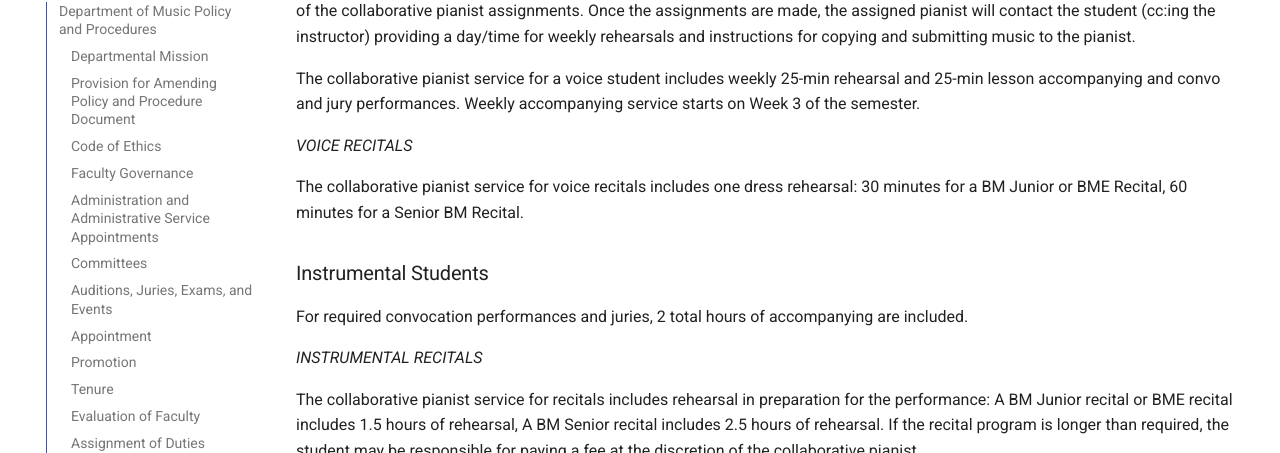
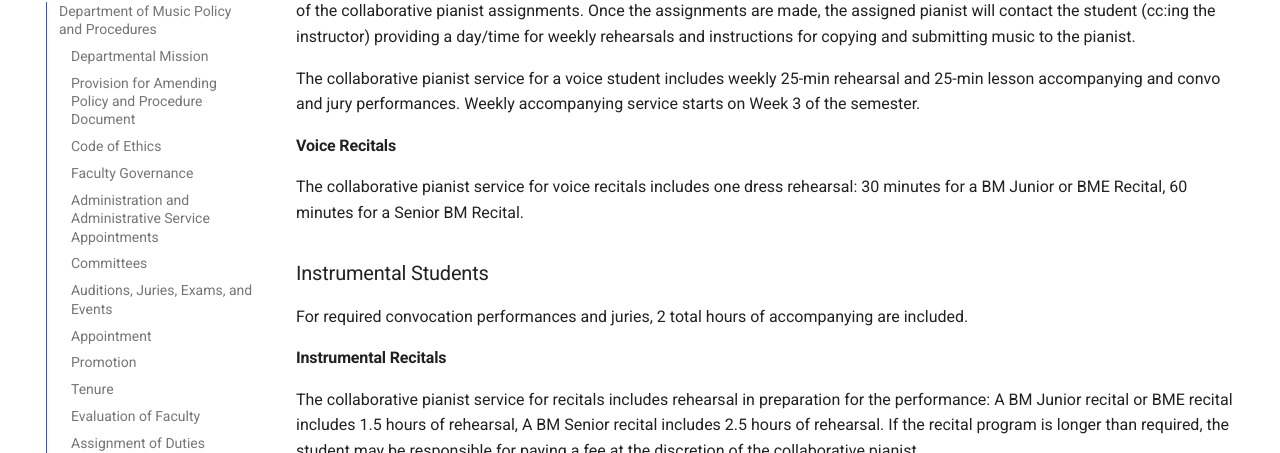
Before and after one commit to schasemoore/aufaculty-handbook, an MkDocs documentation site: the page built from docs/index.md, in a window 1280 px wide and 900 px high, scrolled down 20245 px. Shown: the part 124-577 px from the top of the window. Built offline with MkDocs 1.6.1 and Material for MkDocs 9.7.7, drawn with Linux system fonts in a browser that asks for light colours.

Commit message:
Update Faculty Handbook with language and formatting changes

```diff
--- a/docs/index.md
+++ b/docs/index.md
@@ -737,7 +738,7 @@ At the beginning of each semester, but no later than the end of the first week o
 
 The collaborative pianist service for a voice student includes weekly 25-min rehearsal and 25-min lesson accompanying and convo and jury performances. Weekly accompanying service starts on Week 3 of the semester.
 
-*VOICE RECITALS*
+#### Voice Recitals
 
 The collaborative pianist service for voice recitals includes one dress rehearsal: 30 minutes for a BM Junior or BME Recital, 60 minutes for a Senior BM Recital.
 
@@ -745,7 +746,7 @@ The collaborative pianist service for voice recitals includes one dress rehearsa
 
 For required convocation performances and juries, 2 total hours of accompanying are included.
 
-*INSTRUMENTAL RECITALS*
+#### Instrumental Recitals
 
 The collaborative pianist service for recitals includes rehearsal in preparation for the performance: A BM Junior recital or BME recital includes 1.5 hours of rehearsal, A BM Senior recital includes 2.5 hours of rehearsal. If the recital program is longer than required, the student may be responsible for paying a fee at the discretion of the collaborative pianist.
 
```
Also changed, not shown: other parts of docs/index.md (+1 -0 lines).
